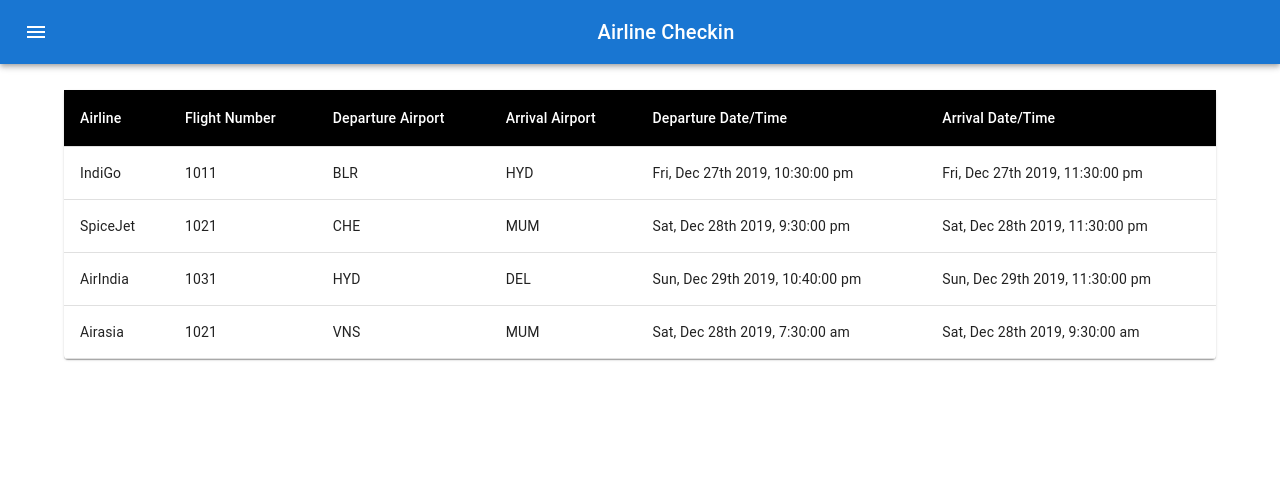
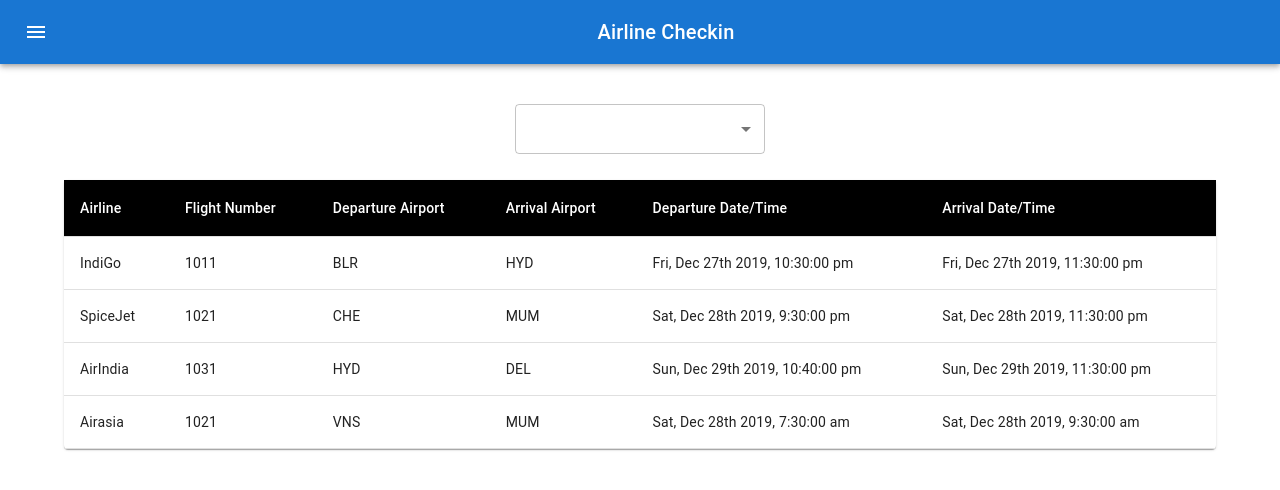
Before and after one commit to Shamim-Aktar/airlinechckin201, a React (Create React App) app: page / in a window 1280 px wide. Shown: the top 490 px of the page. Built offline with nearby package versions, Linux system fonts and the light colour scheme; data requests are answered from the project's data file.

Commit message:
filter added

```diff
--- /dev/null
+++ b/src/common/Airlineselect.js
@@ -0,0 +1,6 @@
+import React from 'react';
+import Box from "@mui/material/Box";
+import InputLabel from "@mui/material/InputLabel";
+import MenuItem from "@mui/material/MenuItem";
+import FormControl from "@mui/material/FormControl";
+import Select from "@mui/material/Select";
--- a/src/flight/Flight.js
+++ b/src/flight/Flight.js
@@ -1,5 +1,5 @@
 import React from 'react';
-import FlightDetailList from './FlightDetailList';
+import FlightDetailList from './FlightList';
 
 
 const Flight = () => {
--- a/src/flight/FlightDetailList.js
+++ b/src/flight/FlightList.js
@@ -1,7 +1,11 @@
 import React from 'react';
 import axios from 'axios';
 import { useState, useEffect } from 'react';
-import { Paper, Table, TableBody, TableCell, TableContainer, TableHead, TableRow } from "@mui/material";
+import {
+    Paper, Table, TableBody,
+    TableCell, TableContainer,
+    TableHead, TableRow, Select, MenuItem
+} from "@mui/material";
 import moment from 'moment'
 // import { flightListData } from '../../data';
 
@@ -10,6 +14,8 @@
 const FlightDetailList = () => {
 
     const [rows, rowChange] = useState([]);
+    const [filterValue, setFilterValue] = useState('');
+
 
     const fetchFlightList = async () => {
 
@@ -27,6 +33,15 @@
     }, [])
 
 
+    // const handleChange = (event) => {
+    //     setSelectedOption(event.target.value);
+    // };
+    const handleFilterChange = (event) => {
+        setFilterValue(event.target.value);
+    };
+
+
+
     const columns = [
         { id: 'airline', name: 'Airline' },
         { id: 'flightNo', name: 'Flight Number' },
@@ -37,11 +52,35 @@
         // { id: 'time', name: 'Time' }
     ]
 
+    const filteredData = rows && rows.filter(item => filterValue === '' || item.airline === filterValue);
+
+    console.log('filterdta', filteredData)
+
 
 
     return (
 
         <div>
+            <Select
+                sx={{
+                    marginTop: 5,
+                    width: 250,
+                    height: 50,
+                    zIndex: 9
+                }}
+                value={filterValue}
+                onChange={handleFilterChange}
+                label='sh'
+            >
+                {filteredData && filteredData.map((row) => (
+
+                    // console.log('row',row)
+                    <MenuItem key={row.id} value={row.id}>
+
+                        {row.airline}
+                    </MenuItem>
+                ))}
+            </Select>
             <Paper sx={{ width: '90%', margin: "2% auto" }}>
                 <TableContainer>
                     <Table>
@@ -53,12 +92,13 @@
                             </TableRow>
                         </TableHead>
                         <TableBody>
-                            {rows && rows.map((row, i) => {
+                            {filteredData && filteredData.map((row, i) => {
                                 return (
                                     <TableRow key={i}>
                                         {columns && columns.map((column, i) => {
 
                                             let value = row[column.id];
+                                            console.log('vv', value)
 
                                             if (column.id === 'arrivalDate' || column.id === 'departureDate') {
                                                 value = moment(value).format("ddd, MMM Do YYYY, h:mm:ss a")
```
